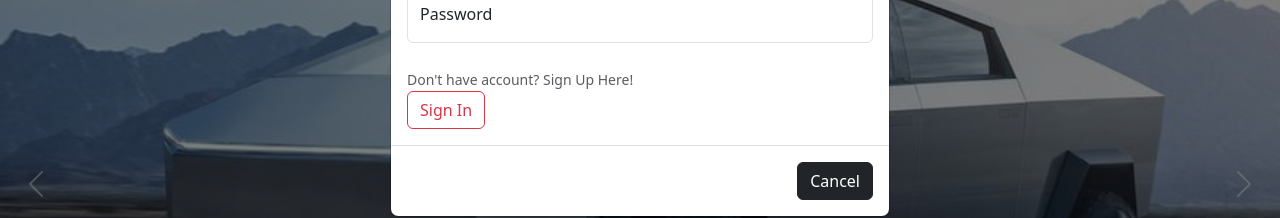
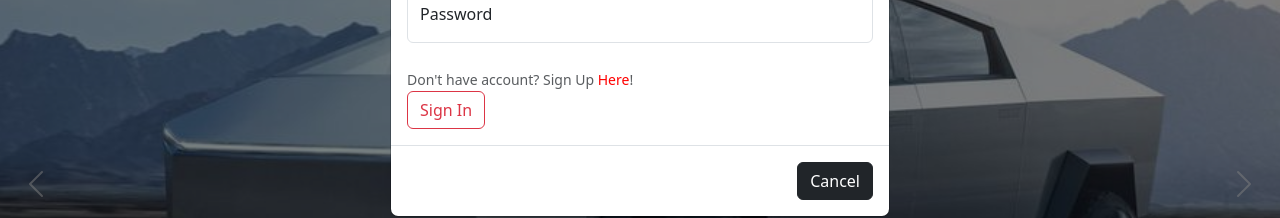
Before and after one commit to MDOSman0x0/Burning_Rubber, a React (Vite) app in the folder React/burning-rubber-react/: page / in a window 1280 px wide. Both pictures are taken after a click on the button "Sign In". Shown: the part 379-597 px from the top of the page. Built offline with nearby package versions, Linux system fonts and the light colour scheme; no server answers.

Commit message:
Changes to sign in and sign up.

```diff
--- a/React/burning-rubber-react/src/Header.tsx
+++ b/React/burning-rubber-react/src/Header.tsx
@@ -26,6 +26,8 @@ function Header() {
   const [username, setUsername] = useState("");
   const [password, setPassword] = useState("");
 
+  const delay = (ms) => new Promise((resolve) => setTimeout(resolve, ms));
+
   useEffect(() => {
     client
       .get("/api/user")
@@ -52,7 +54,8 @@ function Header() {
             password: password,
           })
           .then(function (res) {
-            return setCurrentUser;
+            setSignUP(false);
+            return setCurrentUser(true);
           });
       });
   }
@@ -65,6 +68,7 @@ function Header() {
         password: password,
       })
       .then(function (res) {
+        setShow(false);
         return setCurrentUser(true);
       });
   }
@@ -128,6 +132,7 @@ function Header() {
             </ul>
             {currentUser ? (
               <form id="logoutButton" onSubmit={(e) => submitLogout(e)}>
+                <div className="d-inline-flex">Welcome, {email}</div>
                 <Button variant="outline-primary" type="submit">
                   Log Out
                 </Button>
@@ -168,7 +173,10 @@ function Header() {
                   </FloatingLabel>
                   <br />
                   <Form.Text>
-                    Don't have account? Sign Up <a onClick={signUPShow}>Here</a>
+                    Don't have account? Sign Up{" "}
+                    <a id="signUpText" onClick={signUPShow}>
+                      Here
+                    </a>
                     !
                   </Form.Text>
                   <br />
--- a/React/burning-rubber-react/src/Header_style.css
+++ b/React/burning-rubber-react/src/Header_style.css
@@ -41,4 +41,16 @@ nav {
   color: red;
 }
 
+#logoutButton {
+  color: red;
+}
+
+#logoutButton div {
+  padding-right: 20px;
+}
+
+#signUpText {
+  color: red;
+}
+
 /* Navbar End */
```
Also changed, not shown: React/burning-rubber-react/src/PriorReviews.tsx (+9 -7 lines), 1 other file (tests, documents, lock files or other folders).
